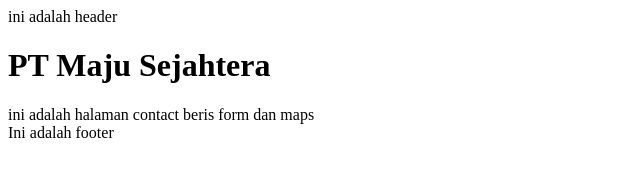
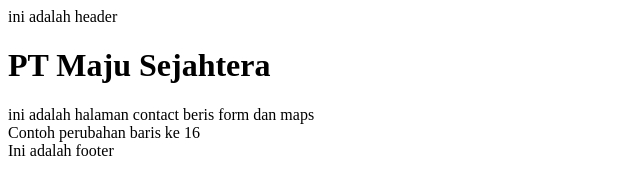
Before and after one commit to DanielDaudAlberthus/Codepolitan, a plain HTML site: page contact-us.html in a window 1280 px wide. Shown: the whole page, without its empty margins (0-640 px from the left). Drawn offline with Linux system fonts and the light colour scheme.

Commit message:
menambah penjelasan contact us

```diff
--- a/contact-us.html
+++ b/contact-us.html
@@ -13,6 +13,8 @@
         ini adalah halaman contact beris form dan maps
     </div>
 
+    <div>Contoh perubahan baris ke 16</div>
+
     <footer>
         Ini adalah footer
     </footer>
```
